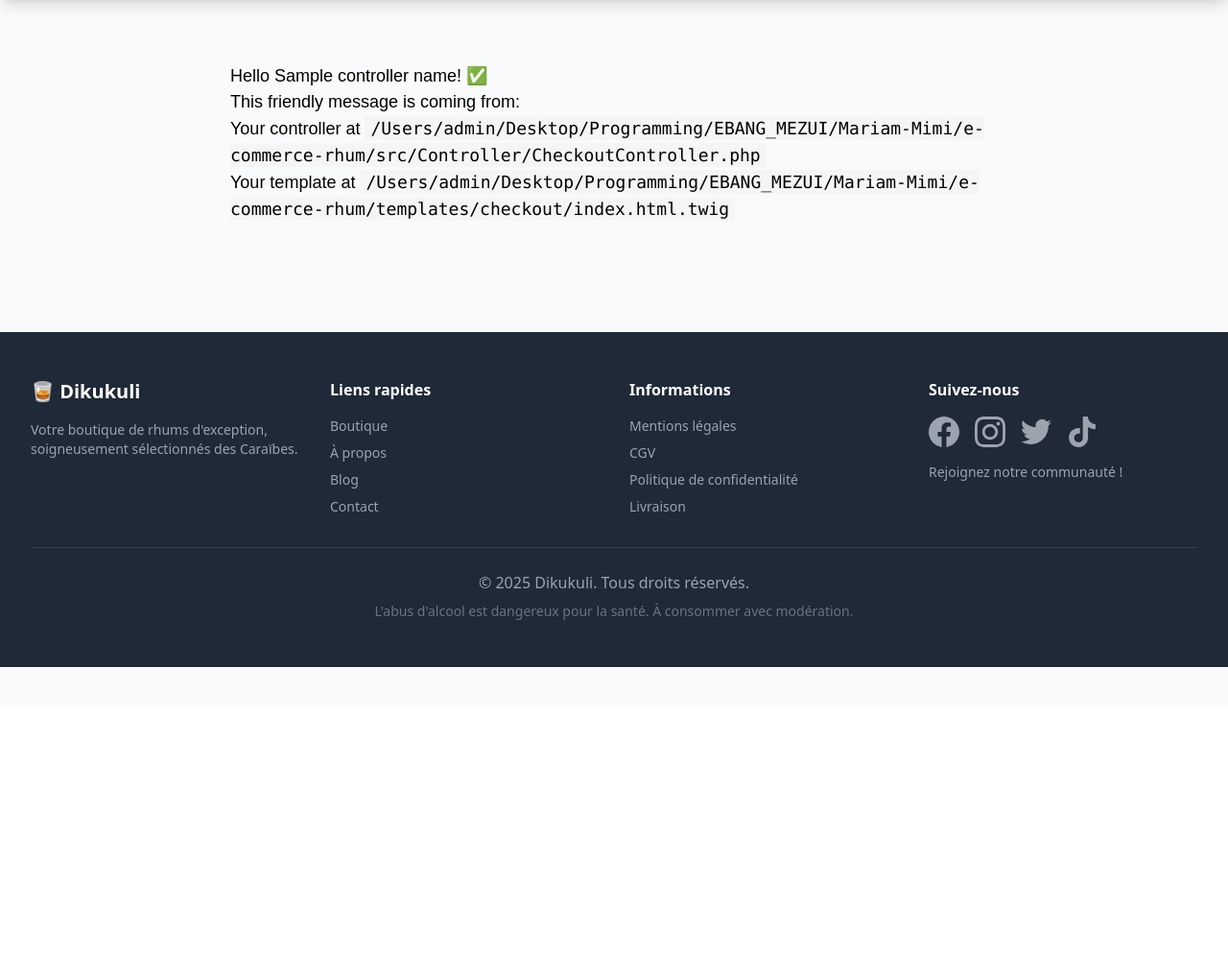
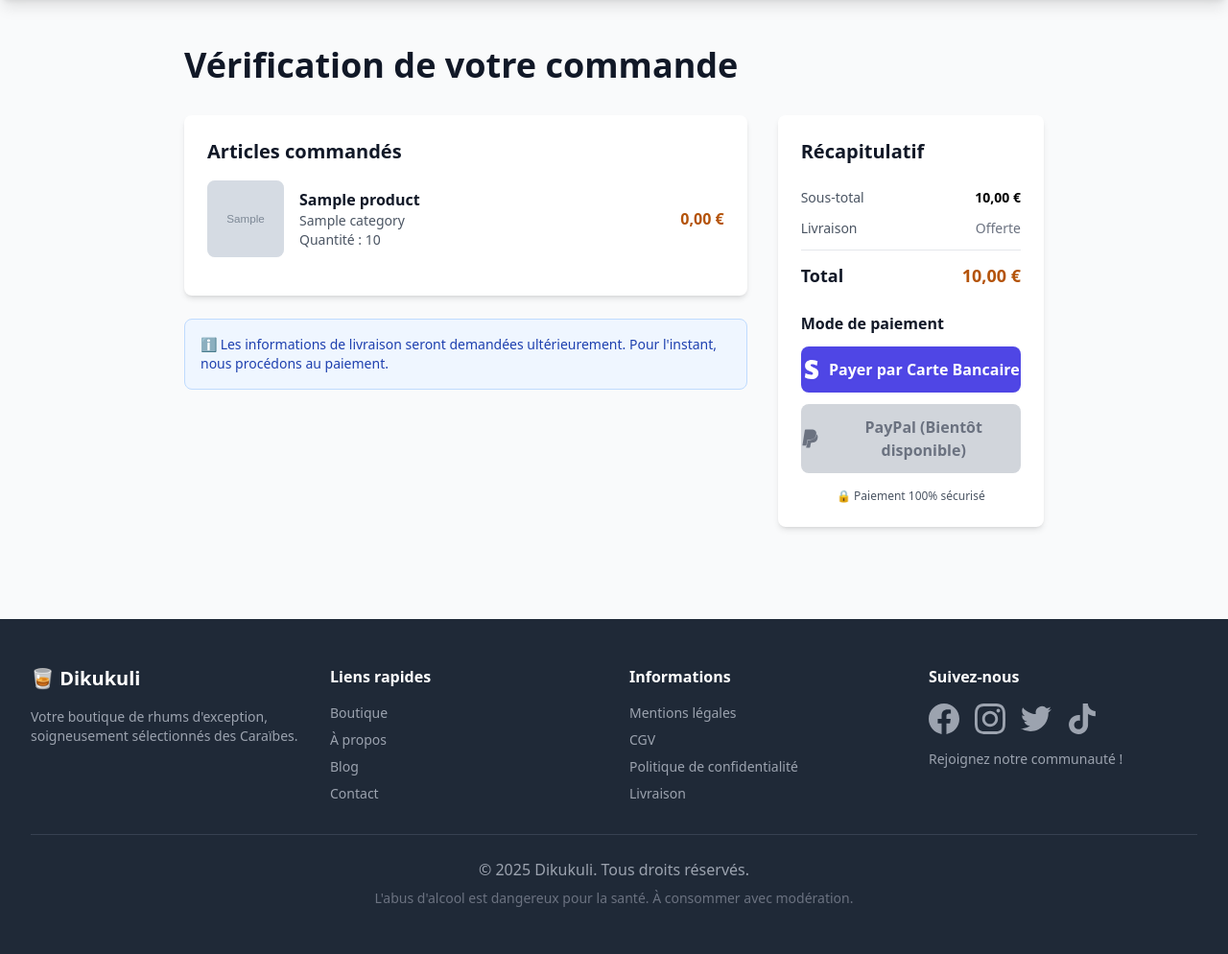
Before and after one commit to Harry8679/E-commerce-Ma-Mimi, a Symfony app: template templates/checkout/index.html.twig in a window 1280 px wide. Shown: the part 64-1058 px from the top of the page at 96% size. Before the commit the page ends 759 px from the top, so only its background shows below. Run offline with Twig, Linux system fonts and the light colour scheme; the template is opened without the code that fills it: most values are stand-ins (such as "Sample title", 1, 10 or a date in 2020); grey boxes marked "Sample" are stand-in pictures; some libraries are stand-ins or nearby versions.

Commit message:
Verify 2

```diff
--- a/templates/checkout/index.html.twig
+++ b/templates/checkout/index.html.twig
@@ -1,20 +1,100 @@
 {% extends 'base.html.twig' %}
 
-{% block title %}Hello CheckoutController!{% endblock %}
+{% block title %}Vérification de la commande{% endblock %}
 
 {% block body %}
-<style>
-    .example-wrapper { margin: 1em auto; max-width: 800px; width: 95%; font: 18px/1.5 sans-serif; }
-    .example-wrapper code { background: #F5F5F5; padding: 2px 6px; }
-</style>
+<div class="max-w-4xl mx-auto">
+    <h1 class="text-4xl font-bold text-gray-900 mb-8">Vérification de votre commande</h1>
 
-<div class="example-wrapper">
-    <h1>Hello {{ controller_name }}! ✅</h1>
+    <div class="grid lg:grid-cols-3 gap-8">
+        {# Récapitulatif des articles #}
+        <div class="lg:col-span-2">
+            <div class="bg-white rounded-lg shadow-md p-6 mb-6">
+                <h2 class="text-xl font-bold text-gray-900 mb-4">Articles commandés</h2>
 
-    This friendly message is coming from:
-    <ul>
-        <li>Your controller at <code>/Users/admin/Desktop/Programming/EBANG_MEZUI/Mariam-Mimi/e-commerce-rhum/src/Controller/CheckoutController.php</code></li>
-        <li>Your template at <code>/Users/admin/Desktop/Programming/EBANG_MEZUI/Mariam-Mimi/e-commerce-rhum/templates/checkout/index.html.twig</code></li>
-    </ul>
+                <div class="space-y-4">
+                    {% for item in cartItems %}
+                        <div class="flex items-center gap-4 pb-4 border-b border-gray-200 last:border-0">
+                            <div class="w-20 h-20 bg-gray-100 rounded-lg overflow-hidden flex-shrink-0">
+                                {% if item.product.image %}
+                                    <img src="/uploads/products/{{ item.product.image }}"
+                                         alt="{{ item.product.name }}"
+                                         class="w-full h-full object-cover">
+                                {% else %}
+                                    <div class="w-full h-full flex items-center justify-center">
+                                        <span class="text-3xl">🥃</span>
+                                    </div>
+                                {% endif %}
+                            </div>
+
+                            <div class="flex-1">
+                                <h3 class="font-semibold text-gray-900">{{ item.product.name }}</h3>
+                                <p class="text-sm text-gray-600">{{ item.product.category.name }}</p>
+                                <p class="text-sm text-gray-600">Quantité : {{ item.quantity }}</p>
+                            </div>
+
+                            <div class="text-right">
+                                <p class="font-bold text-amber-700">{{ item.subtotal|number_format(2, ',', ' ') }} €</p>
+                            </div>
+                        </div>
+                    {% endfor %}
+                </div>
+            </div>
+
+            {# Informations de livraison (à développer plus tard) #}
+            <div class="bg-blue-50 border border-blue-200 rounded-lg p-4">
+                <p class="text-sm text-blue-800">
+                    ℹ️ Les informations de livraison seront demandées ultérieurement. Pour l'instant, nous procédons au paiement.
+                </p>
+            </div>
+        </div>
+
+        {# Récapitulatif et paiement #}
+        <div class="lg:col-span-1">
+            <div class="bg-white rounded-lg shadow-md p-6 sticky top-4">
+                <h2 class="text-xl font-bold text-gray-900 mb-6">Récapitulatif</h2>
+
+                <div class="space-y-3 mb-6">
+                    <div class="flex justify-between text-sm">
+                        <span class="text-gray-600">Sous-total</span>
+                        <span class="font-semibold">{{ total|number_format(2, ',', ' ') }} €</span>
+                    </div>
+                    <div class="flex justify-between text-sm">
+                        <span class="text-gray-600">Livraison</span>
+                        <span class="text-gray-500">Offerte</span>
+                    </div>
+                    <hr class="my-4">
+                    <div class="flex justify-between text-lg">
+                        <span class="font-bold text-gray-900">Total</span>
+                        <span class="font-bold text-amber-700">{{ total|number_format(2, ',', ' ') }} €</span>
+                    </div>
+                </div>
+
+                <h3 class="font-bold text-gray-900 mb-3">Mode de paiement</h3>
+
+                {# Bouton Stripe #}
+                <form method="post" action="{{ path('app_checkout_stripe') }}" class="mb-3">
+                    <button type="submit" class="w-full bg-indigo-600 hover:bg-indigo-700 text-white font-bold py-3 rounded-lg transition flex items-center justify-center">
+                        <svg class="w-5 h-5 mr-2" fill="currentColor" viewBox="0 0 24 24">
+                            <path d="M13.976 9.15c-2.172-.806-3.356-1.426-3.356-2.409 0-.831.683-1.305 1.901-1.305 2.227 0 4.515.858 6.09 1.631l.89-5.494C18.252.975 15.697 0 12.165 0 9.667 0 7.589.654 6.104 1.872 4.56 3.147 3.757 4.992 3.757 7.218c0 4.039 2.467 5.76 6.476 7.219 2.585.92 3.445 1.574 3.445 2.583 0 .98-.84 1.545-2.354 1.545-1.875 0-4.965-.921-6.99-2.109l-.9 5.555C5.175 22.99 8.385 24 11.714 24c2.641 0 4.843-.624 6.328-1.813 1.664-1.305 2.525-3.236 2.525-5.732 0-4.128-2.524-5.851-6.591-7.305z"/>
+                        </svg>
+                        Payer par Carte Bancaire
+                    </button>
+                </form>
+
+                {# Bouton PayPal (à implémenter) #}
+                <button disabled class="w-full bg-gray-300 text-gray-500 font-bold py-3 rounded-lg cursor-not-allowed flex items-center justify-center">
+                    <svg class="w-5 h-5 mr-2" fill="currentColor" viewBox="0 0 24 24">
+                        <path d="M7.076 21.337H2.47a.641.641 0 0 1-.633-.74L4.944.901C5.026.382 5.474 0 5.998 0h7.46c2.57 0 4.578.543 5.69 1.81 1.01 1.15 1.304 2.42 1.012 4.287-.023.143-.047.288-.077.437-.983 5.05-4.349 6.797-8.647 6.797h-2.19c-.524 0-.968.382-1.05.9l-1.12 7.106zm14.146-14.42a3.35 3.35 0 0 0-.607-.541c-.013.076-.026.175-.041.254-.93 4.778-4.005 7.201-9.138 7.201h-2.19a.563.563 0 0 0-.556.479l-1.187 7.527h-.506l-.24 1.516a.56.56 0 0 0 .554.647h3.882c.46 0 .85-.334.922-.788.06-.26.76-4.852.816-5.09a.932.932 0 0 1 .923-.788h.58c3.76 0 6.705-1.528 7.565-5.946.36-1.847.174-3.388-.777-4.471z"/>
+                    </svg>
+                    PayPal (Bientôt disponible)
+                </button>
+
+                <p class="text-xs text-gray-600 text-center mt-4">
+                    🔒 Paiement 100% sécurisé
+                </p>
+            </div>
+        </div>
+    </div>
 </div>
 {% endblock %}
```
